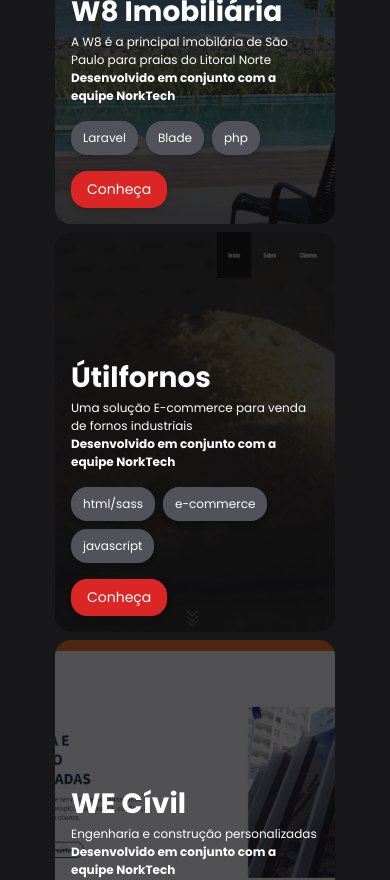
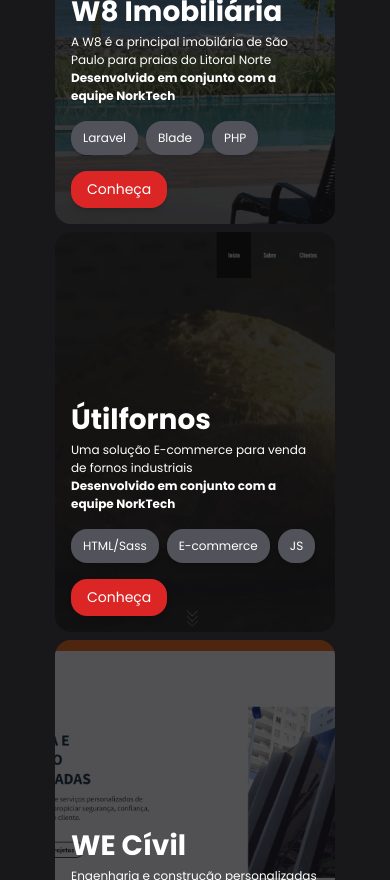
Before and after one commit to josetropalde/Portfolio, a Next.js app in the folder myportfolio/: page /portfolio in a window 390 px wide. Shown: the part 1120-2000 px from the top of the page. Built offline with nearby package versions, Linux system fonts and the light colour scheme.

Commit message:
update content/scrollbar

```diff
--- a/myportfolio/src/components/Main.jsx
+++ b/myportfolio/src/components/Main.jsx
@@ -12,12 +12,12 @@
             José Henrique
           </span>
         </h1>
-        <p>
+        <p className="mt-6 lg:mt-20">
           Desenvolvedor Web, Mobile e UI/UX Designer, viciado em codar e
           resolver problemas de forma eficiente e tecnológica
-          <b>(nada de gambiarra)</b> desde 2021
+          <b> (nada de gambiarra)</b> desde 2021
         </p>
-        <p>
+        <p className="mt-6">
           Aqui você pode conferir <Link href="/portfolio">o meu trabalho</Link>{" "}
           e se gostar e precisar de alguma solução tecnológica,{" "}
           <Link href="/contato">entre em contato</Link>
--- a/myportfolio/src/components/Work.jsx
+++ b/myportfolio/src/components/Work.jsx
@@ -7,7 +7,7 @@
       image: "/ogimage.png",
       title: "Meu Portfólio",
       description: "É aqui que eu mostro alguns dos meus trabalhos",
-      tech: [{ name: "Next" }, { name: "React" }, { name: "Tailwind" }],
+      tech: [{ name: "NextJS" }, { name: "ReactJS" }, { name: "Tailwind" }],
       nork: false,
       url: "https://www.josehenrique.net/portfolio",
       explore: false,
@@ -17,17 +17,21 @@
       title: "myBills",
       description:
         "Aplicativo mobile para nunca mais esquecer de pagar um boleto",
-      tech: [{ name: "react" }, { name: "react native" }, { name: "firebase" }],
+      tech: [
+        { name: "ReactJS" },
+        { name: "React Native" },
+        { name: "Firebase" },
+      ],
       nork: false,
       url: "#",
-      explore: true,
+      explore: false,
     },
     {
       image: "/project/w8.png",
       title: "W8 Imobiliária",
       description:
         "A W8 é a principal imobilária de São Paulo para praias do Litoral Norte",
-      tech: [{ name: "Laravel" }, { name: "Blade" }, { name: "php" }],
+      tech: [{ name: "Laravel" }, { name: "Blade" }, { name: "PHP" }],
       nork: true,
       url: "https://w8imobiliaria.com.br/",
       explore: true,
@@ -36,11 +40,7 @@
       image: "/project/util.png",
       title: "Útilfornos",
       description: "Uma solução E-commerce para venda de fornos industriais",
-      tech: [
-        { name: "html/sass" },
-        { name: "e-commerce" },
-        { name: "javascript" },
-      ],
+      tech: [{ name: "HTML/Sass" }, { name: "E-commerce" }, { name: "JS" }],
       nork: true,
       url: "https://util.ind.br/",
       explore: true,
@@ -49,11 +49,7 @@
       image: "/project/wecivil.png",
       title: "WE Cívil",
       description: "Engenharia e construção personalizadas",
-      tech: [
-        { name: "html/css" },
-        { name: "wordpress" },
-        { name: "javascript" },
-      ],
+      tech: [{ name: "HTML/Sass" }, { name: "Wordpress" }, { name: "JS" }],
       nork: true,
       url: "https://wecivil.com.br/",
       explore: true,
@@ -63,11 +59,7 @@
       image: "/project/primos.png",
       title: "Primos",
       description: "Desentupidora 24h com diversos serviços",
-      tech: [
-        { name: "html/sass" },
-        { name: "wordpress" },
-        { name: "javascript" },
-      ],
+      tech: [{ name: "HTML/Sass" }, { name: "Wordpress" }, { name: "JS" }],
       nork: true,
       url: "https://primosdesentupidora.com.br/",
       explore: true,
@@ -76,11 +68,7 @@
       image: "/project/delphos.png",
       title: "Delphos",
       description: "Desde 1989 prestando serviços administrativos",
-      tech: [
-        { name: "html/sass" },
-        { name: "wordpress" },
-        { name: "javascript" },
-      ],
+      tech: [{ name: "HTML/Sass" }, { name: "Wordpress" }, { name: "JS" }],
       nork: true,
       url: "#",
       explore: true,
@@ -89,11 +77,7 @@
       image: "/project/marcogloria.png",
       title: "Marco Glória",
       description: "Serviços de elétrica e automação há mais de 10 anos",
-      tech: [
-        { name: "html/sass" },
-        { name: "wordpress" },
-        { name: "javascript" },
-      ],
+      tech: [{ name: "HTML/Sass" }, { name: "Wordpress" }, { name: "JS" }],
       nork: true,
       url: "https://marcogloria.com.br/",
       explore: true,
@@ -102,11 +86,7 @@
       image: "/project/hidraulicaemilio.png",
       title: "Hidráulica Emílio",
       description: "Há 65 resolvendo problemas hidráulicos",
-      tech: [
-        { name: "html/sass" },
-        { name: "wordpress" },
-        { name: "javascript" },
-      ],
+      tech: [{ name: "HTML/Sass" }, { name: "Wordpress" }, { name: "JS" }],
       nork: true,
       url: "https://hidraulicaemilio.com.br/",
       explore: true,
--- a/myportfolio/styles/Main.module.css
+++ b/myportfolio/styles/Main.module.css
@@ -10,7 +10,6 @@
 }
 .main__content p {
   font-size: .875rem;
-  margin-top: 1.5rem;
   color: #c6c6c6;
 }
 .main__content p a {
--- a/myportfolio/styles/globals.css
+++ b/myportfolio/styles/globals.css
@@ -22,3 +22,16 @@
 * {
   box-sizing: border-box;
 }
+  ::-webkit-scrollbar {
+  width: 1rem;
+}
+  ::-webkit-scrollbar-track {
+  background-color: #27272a;
+}
+::-webkit-scrollbar-thumb  {
+  background-color: #050506;
+  border-radius: 1rem;
+}
+::-webkit-scrollbar-thumb:hover {
+  background-color: #0c0c0d;
+}
```
